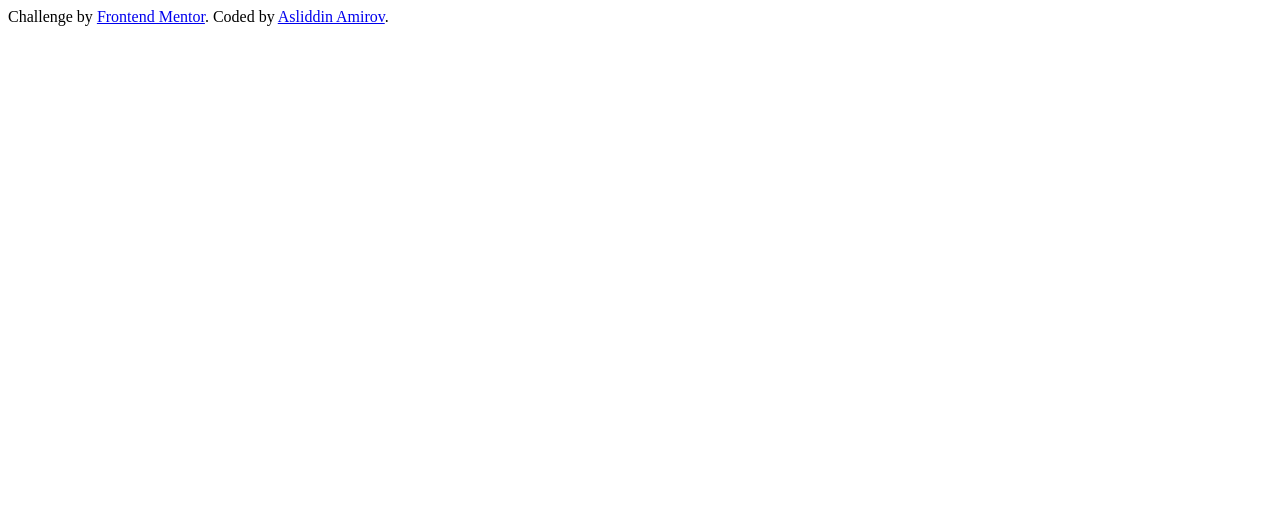
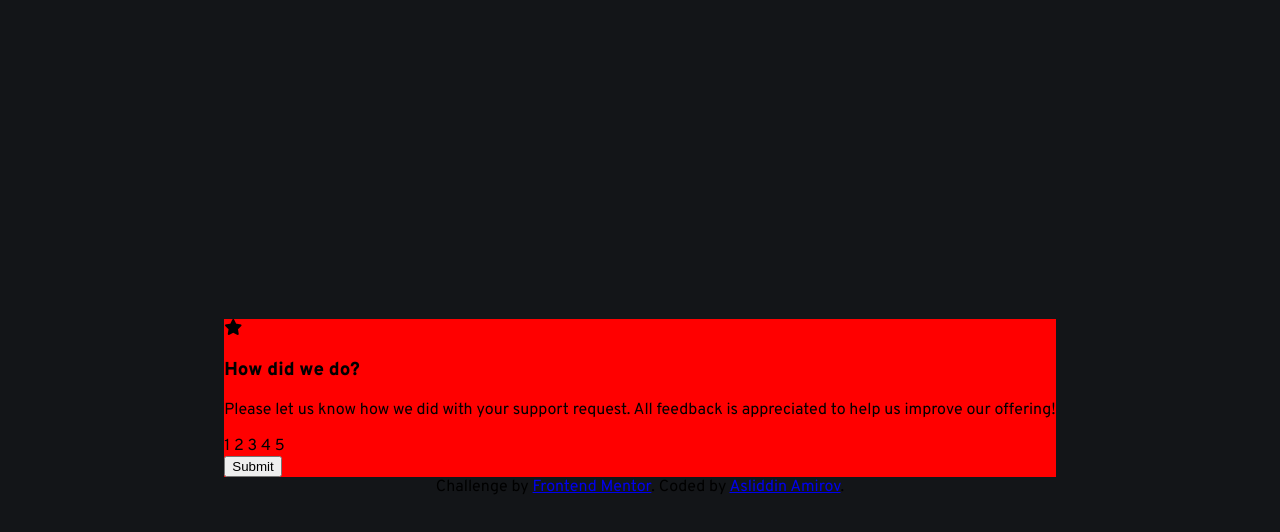
Before and after one commit to asliddinamir/project3-FM, a plain HTML site: page index.html in a window 1280 px wide. Drawn offline with Linux system fonts and the light colour scheme.

Commit message:
done html part

```diff
--- a/index.html
+++ b/index.html
@@ -4,6 +4,8 @@
 <head>
   <meta charset="UTF-8">
   <meta name="viewport" content="width=device-width, initial-scale=1.0">
+  <link rel="stylesheet" href="https://cdnjs.cloudflare.com/ajax/libs/font-awesome/6.4.2/css/all.min.css">
+  <link rel="stylesheet" href="style.css">
 
   <link rel="icon" type="image/png" sizes="32x32" href="./images/favicon-32x32.png">
 
@@ -13,6 +15,27 @@
 
 <body>
 
+  <div class="container">
+    <div class="star">
+      <i class="fas fa-star"></i>
+    </div>
+    <div class="info">
+      <h3 class="title">How did we do?</h3>
+      <p class="description">Please let us know how we did with your support request. All feedback is appreciated to
+        help us improve our offering!
+      </p>
+    </div>
+    <div class="nums">
+      <span>1</span>
+      <span>2</span>
+      <span>3</span>
+      <span>4</span>
+      <span>5</span>
+    </div>
+    <div class="btn">
+      <button>Submit</button>
+    </div>
+  </div>
 
 
   <div class="attribution">
@@ -21,4 +44,6 @@
   </div>
 </body>
 
+<script src="script.js"></script>
+
 </html>
--- a/style.css
+++ b/style.css
@@ -0,0 +1,22 @@
+@import url(https://fonts.googleapis.com/css2?family=Overpass:wght@100;200;300;400;500;600;800;900&display=swap);
+
+* {
+    box-sizing: border-box;
+}
+
+body {
+    font-family: 'Overpass', sans-serif;
+    overflow: hidden;
+    display: flex;
+    flex-direction: column;
+    height: 100vh;
+    align-items: center;
+    justify-content: center;
+    padding: 20px;
+    background-color: #131518;
+}
+
+.container {
+    background-color: red;
+
+}
```
